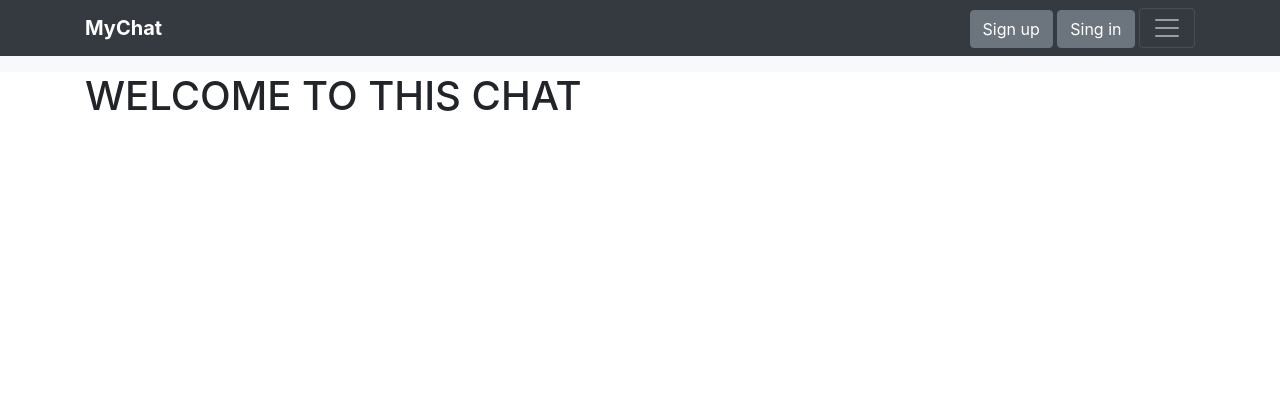
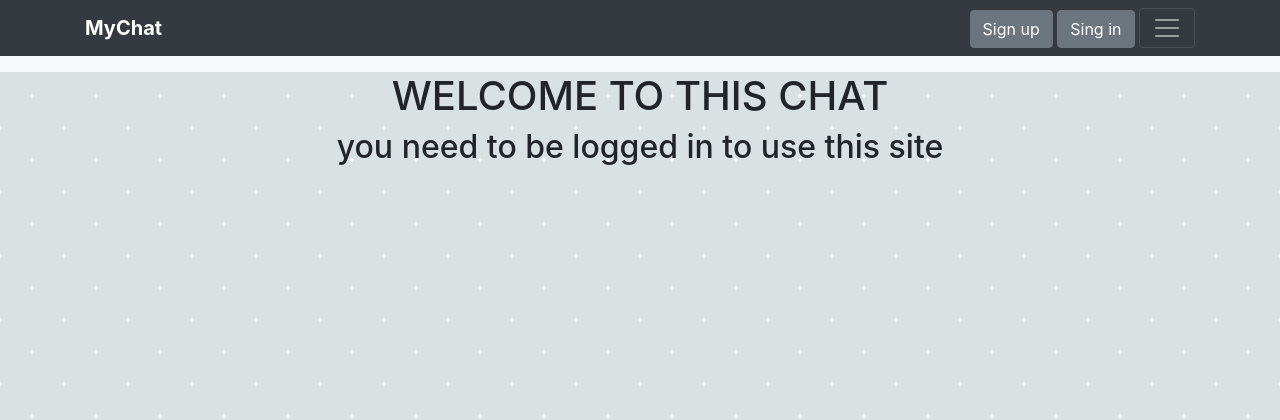
Before and after one commit to YanaPashkevich/Chat, a Django app: page /main/ in a window 1280 px wide. Shown: the top 420 px of the page. Run offline with Django 4.2, Linux system fonts and the light colour scheme; some libraries are stand-ins or nearby versions.

Commit message:
background changed

```diff
--- a/mychat/agora/templates/video.html
+++ b/mychat/agora/templates/video.html
@@ -5,7 +5,7 @@
 {% block content %}
 <!DOCTYPE html>
 <html lang="en">
-  <head>
+<head>
     <meta charset="UTF-8" />
     <meta http-equiv="X-UA-Compatible" content="IE=edge" />
     <meta name="viewport" content="width=device-width, initial-scale=1.0" />
--- a/mychat/core/templates/base.html
+++ b/mychat/core/templates/base.html
@@ -36,7 +36,13 @@
       border-radius: 3px;
     }
 
-    .chat-messages {
+    body {
+    background-image: radial-gradient(#ffffff 2px, transparent 2px), radial-gradient(#ffffff 2px, transparent 2px);
+    background-size: 64px 64px;
+    background-position: 0 0, 32px 32px;
+    background-color: #d9e1e3; }
+
+    chat-messages {
       height: 400px
       overflow-y: auto
     }
@@ -67,12 +73,8 @@
         <div class="navbar navbar-dark bg-dark box-shadow">
           <div class="container d-flex justify-content-between">
             <a href="{% url "index" %}" class="navbar-brand d-flex align-items-center">
-            {% if user.is_authenticated %}
+
               <strong>MyChat</strong>
-              <a role="button" class="btn btn-secondary" href="{% url 'rooms'%}">Rooms</a>
-              {% else %}
-              <strong>MyChat</strong>
-              {% endif %}
             </a>
 
           <div>
--- a/mychat/core/templates/index.html
+++ b/mychat/core/templates/index.html
@@ -3,9 +3,20 @@
 {% block content %}
 <body>
 
-  <section>
+  <center>
+   <section>
+{% if user.is_authenticated %}
+<a role="button" class="btn btn-secondary" href="{% url 'rooms'%}">Rooms</a>
+<a role="button" class="btn btn-secondary" href="{% url 'agora-index'%}">video</a>
+{% else %}
+
   <h1 class=container>WELCOME TO THIS CHAT</h1>
-    </section>
+  <h2> you need to be logged in to use this site </h2>
+    {% endif %}
+  </section>
+
+
+  </center>
 
 
 </body>
```
Also changed, not shown: mychat/db.sqlite3.
